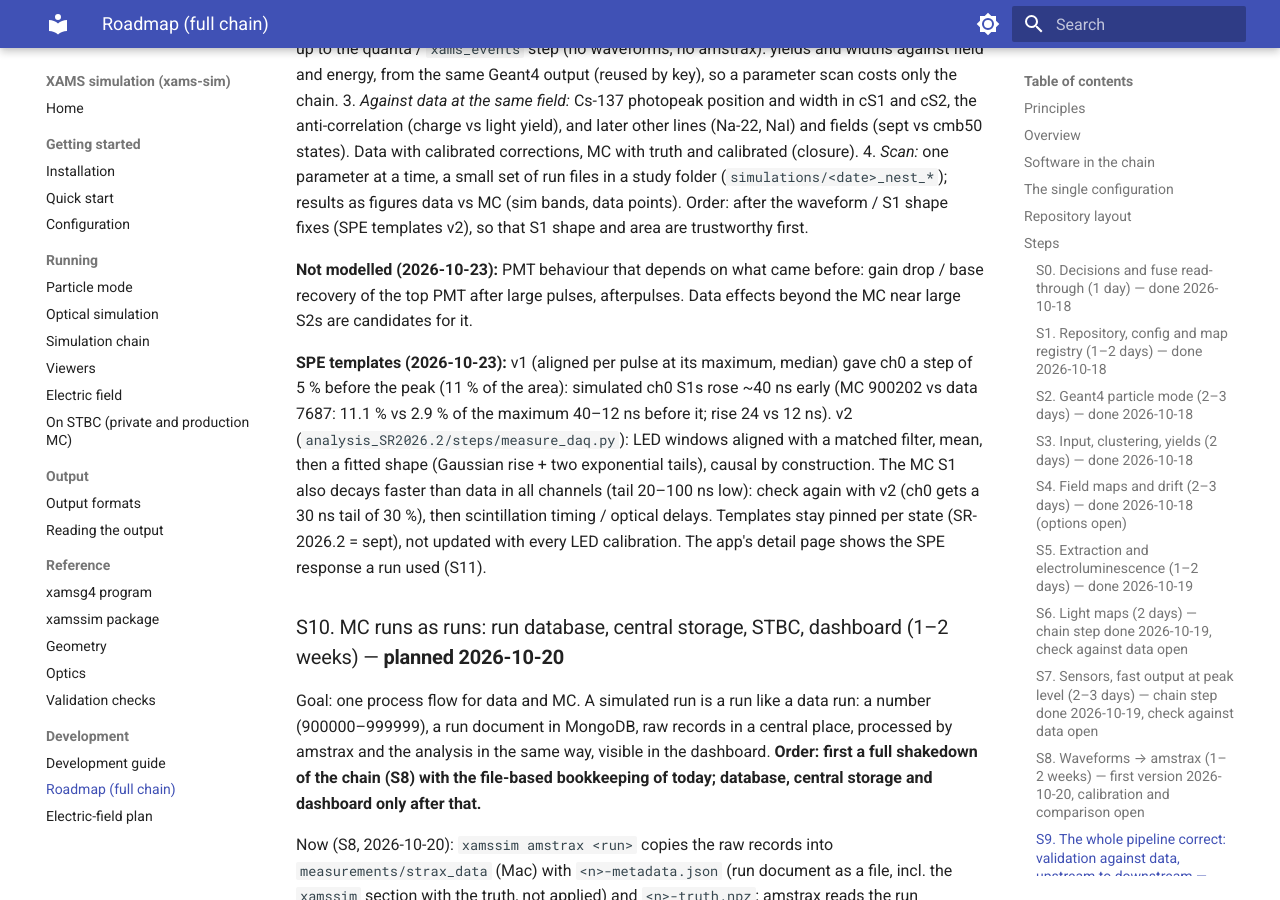
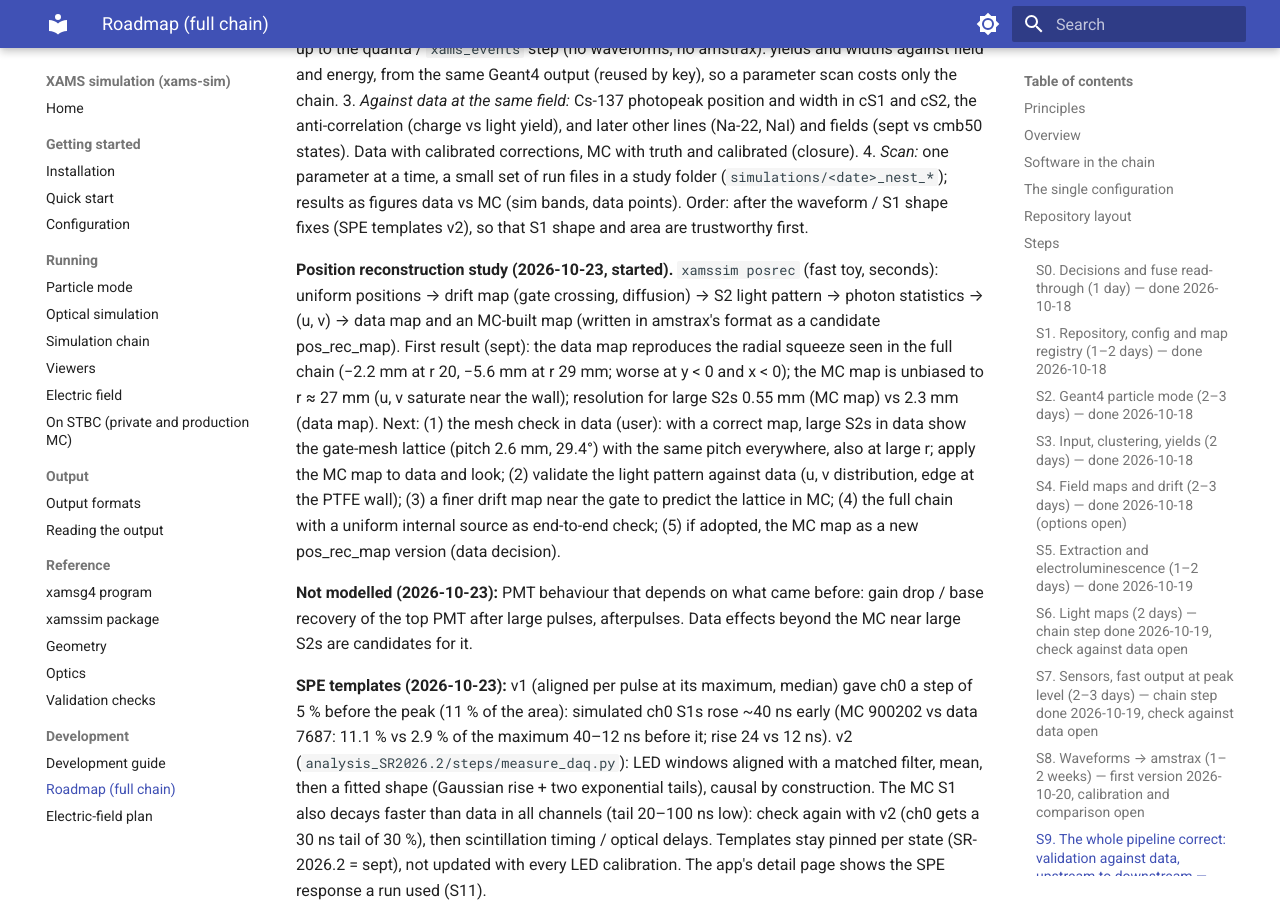
Before and after one commit to XAMS-nikhef/xams-sim, an MkDocs documentation site: the page built from docs/xams_sim_plan.md, in a window 1280 px wide and 900 px high, scrolled down 11990 px. Built offline with MkDocs 1.6.1 and Material for MkDocs 9.7.7, drawn with Linux system fonts in a browser that asks for light colours.

Commit message:
Plan S9: position reconstruction study (xamssim posrec), first result, mesh check
Co-Authored-By: Claude Opus 5.5 <noreply@anthropic.com>

```diff
--- a/docs/xams_sim_plan.md
+++ b/docs/xams_sim_plan.md
@@ -405,6 +405,17 @@ calibrate (gains without simulated SPE / LED data) stay at truth, marked as such
    as figures data vs MC (sim bands, data points).
 Order: after the waveform / S1 shape fixes (SPE templates v2), so that S1 shape and area are trustworthy first.
 
+**Position reconstruction study (2026-10-23, started).** `xamssim posrec` (fast toy, seconds): uniform positions →
+drift map (gate crossing, diffusion) → S2 light pattern → photon statistics → (u, v) → data map and an MC-built map
+(written in amstrax's format as a candidate pos_rec_map). First result (sept): the data map reproduces the radial
+squeeze seen in the full chain (−2.2 mm at r 20, −5.6 mm at r 29 mm; worse at y < 0 and x < 0); the MC map is
+unbiased to r ≈ 27 mm (u, v saturate near the wall); resolution for large S2s 0.55 mm (MC map) vs 2.3 mm (data map).
+Next: (1) the mesh check in data (user): with a correct map, large S2s in data show the gate-mesh lattice (pitch
+2.6 mm, 29.4°) with the same pitch everywhere, also at large r; apply the MC map to data and look; (2) validate the
+light pattern against data (u, v distribution, edge at the PTFE wall); (3) a finer drift map near the gate to predict
+the lattice in MC; (4) the full chain with a uniform internal source as end-to-end check; (5) if adopted, the MC map
+as a new pos_rec_map version (data decision).
+
 **Not modelled (2026-10-23):** PMT behaviour that depends on what came before: gain drop / base recovery of the top
 PMT after large pulses, afterpulses. Data effects beyond the MC near large S2s are candidates for it.
 
```
